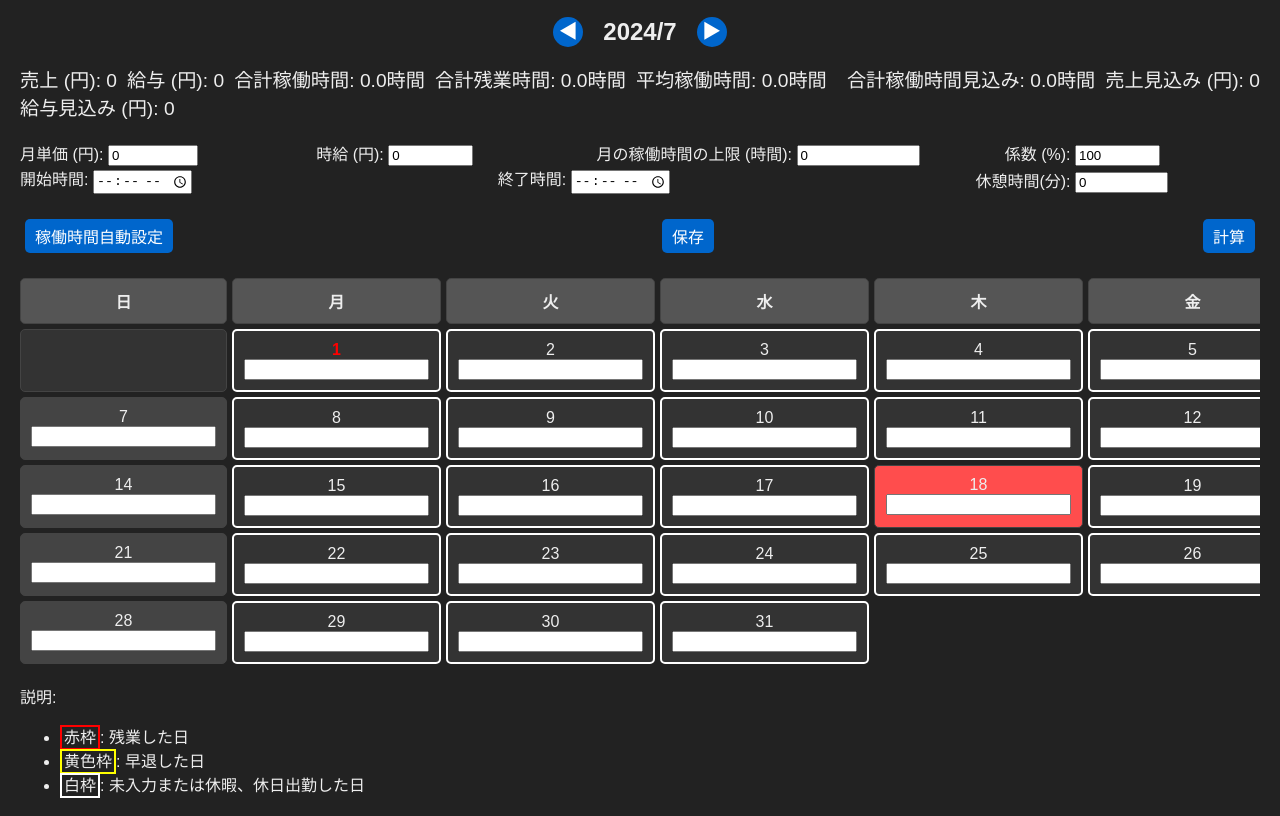
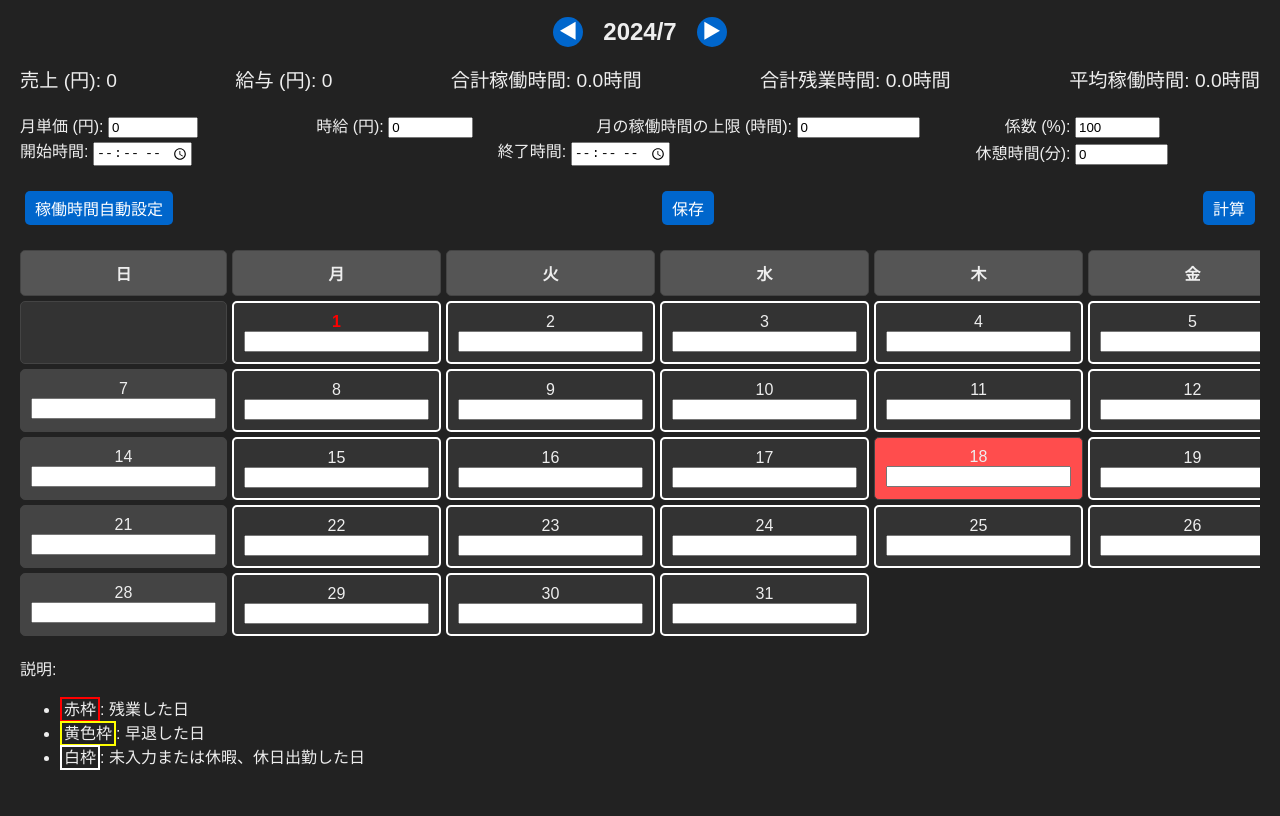
Before and after one commit to ratara84675/TimeManagement, a plain HTML site: page kadoujikan.html in a window 1280 px wide. Shown: the part 70-886 px from the top of the page. After the commit the page ends 858 px from the top, so only its background shows below. Drawn offline with Linux system fonts and the light colour scheme.

Commit message:
Update kadoujikan.html

```diff
--- a/kadoujikan.html
+++ b/kadoujikan.html
@@ -302,11 +302,6 @@
         <div class="result">合計稼働時間: <span id="total-hours">0</span>時間</div>
         <div class="result">合計残業時間: <span id="total-overtime-hours">0</span>時間</div>
         <div class="result">平均稼働時間: <span id="average-hours">0</span>時間</div>
-        <br>
-
-        <div class="result">合計稼働時間見込み: <span id="estimated-hours">0</span>時間</div>
-        <div class="result">売上見込み (円): <span id="estimated-revenue">0</span></div>
-        <div class="result">給与見込み (円): <span id="estimated-salary">0</span></div>
     </div>
     <div class="inputs">
         <div>
@@ -600,7 +595,6 @@
 
             inputs.forEach(input => {
                 const day = parseInt(input.parentElement.getAttribute('data-day'), 10);
-                if (day <= currentDay) {  // 未来の日付を無視
                     const hours = parseFloat(input.value) || 0;
                     const parent = input.parentElement;
                     const isWeekendOrHoliday = parent.classList.contains('weekend') || parent.classList.contains('holiday');
@@ -612,7 +606,6 @@
                         totalOvertime += (hours - dailyMaxHours);
                     }
                     highlightInput(input);
-                }
             });
 
             let weekdaysUntilToday = 0;
@@ -640,7 +633,6 @@
             document.getElementById('total-hours').innerText = total.toFixed(1);
             document.getElementById('total-overtime-hours').innerText = totalOvertime.toFixed(1);
             document.getElementById('average-hours').innerText = averageHours.toFixed(1);
-            document.getElementById('estimated-hours').innerText = estimatedHours.toFixed(1);
 
             // 月の売上見込みの計算
             const monthlyRate = parseFloat(document.getElementById('monthly-rate').value) || 0;
@@ -653,12 +645,6 @@
                 const excessHours = estimatedHours - maxHours;
                 estimatedRevenue += hourlyRate * excessHours;
             }
-
-            document.getElementById('estimated-revenue').innerText = estimatedRevenue.toFixed(0);
-
-            // 給与見込みの計算
-            const estimatedSalary = estimatedRevenue * (coefficient / 100);
-            document.getElementById('estimated-salary').innerText = estimatedSalary.toFixed(0);
         }
 
 
```
